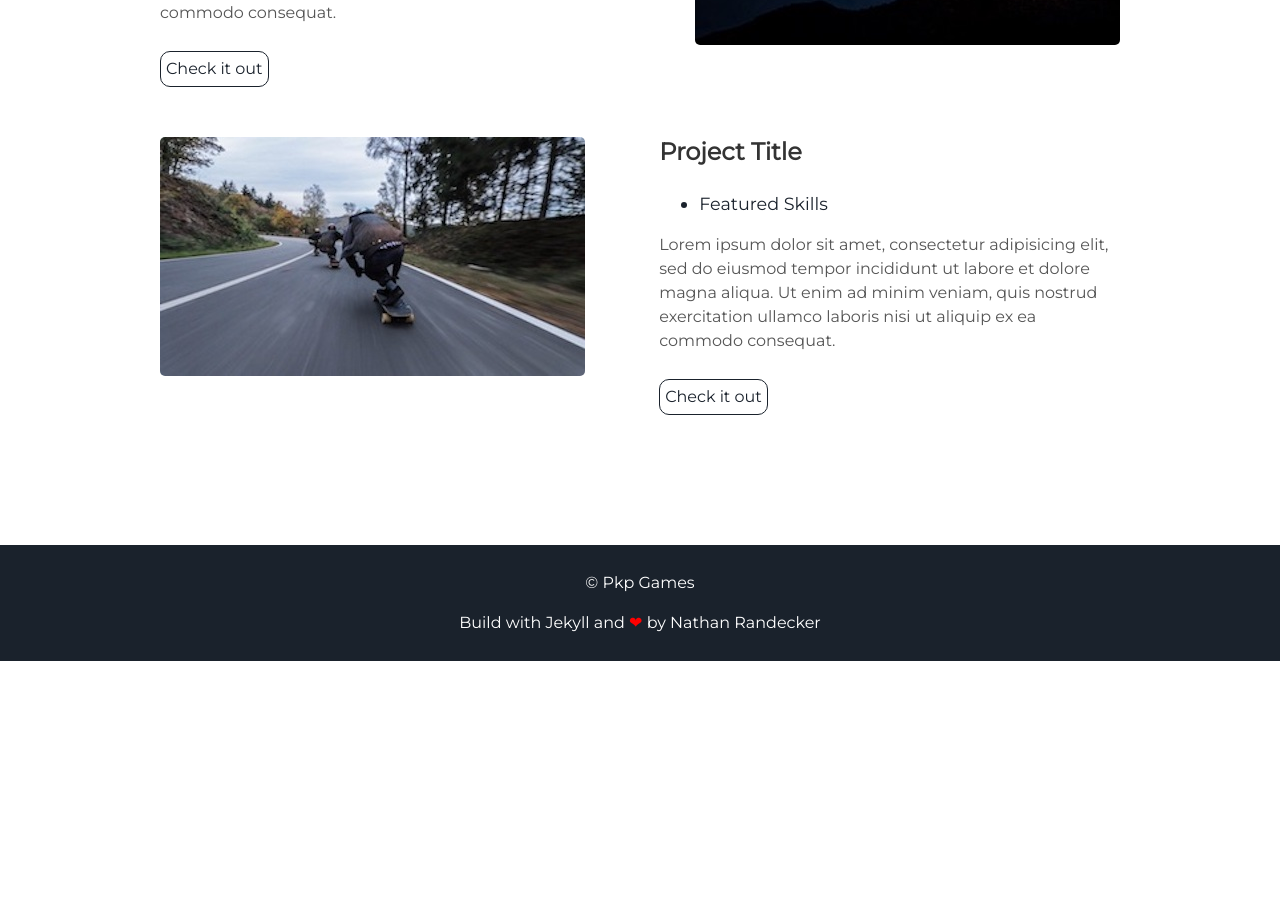
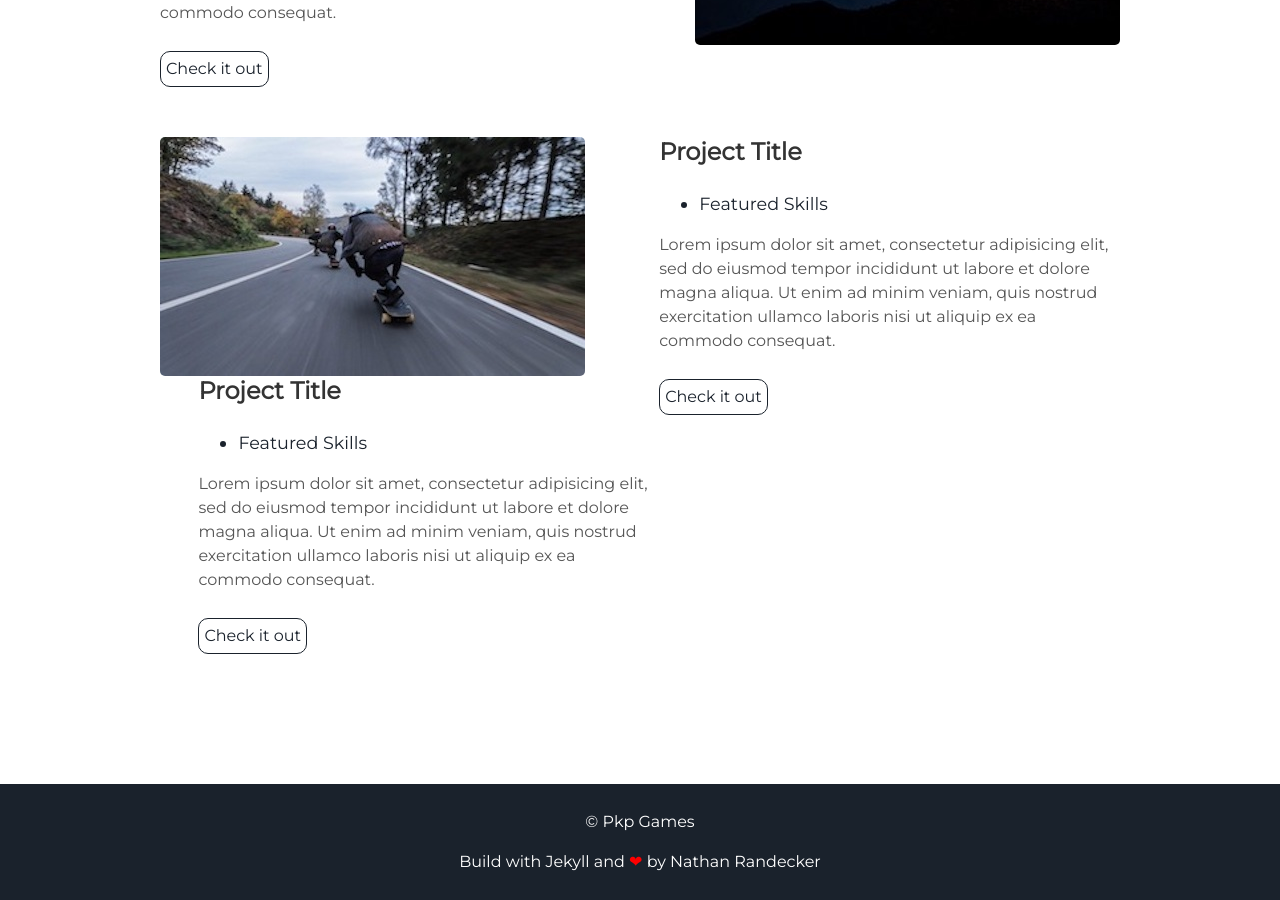
Before and after one commit to pkpgames/pkpgames.github.io, a Jekyll site: the page built from index.html, in a window 1280 px wide and 900 px high, scrolled down 1842 px. Built offline with Jekyll 4.4.1, drawn with Linux system fonts in a browser that asks for light colours; before the commit the page ends 2503 px from its top, so only the background shows below that.

Commit message:
Update projects.html

```diff
--- a/_includes/projects.html
+++ b/_includes/projects.html
@@ -26,4 +26,12 @@
     <p>Lorem ipsum dolor sit amet, consectetur adipisicing elit, sed do eiusmod tempor incididunt ut labore et dolore magna aliqua. Ut enim ad minim veniam, quis nostrud exercitation ullamco laboris nisi ut aliquip ex ea commodo consequat.</p>
     <a class="project-link" href="#">Check it out</a>
   </div>
+  <div class="contents-right">
+    <h3> Project Title </h3>
+    <ul>
+      <li> Featured Skills</li>
+    </ul>
+    <p>Lorem ipsum dolor sit amet, consectetur adipisicing elit, sed do eiusmod tempor incididunt ut labore et dolore magna aliqua. Ut enim ad minim veniam, quis nostrud exercitation ullamco laboris nisi ut aliquip ex ea commodo consequat.</p>
+    <a class="project-link" href="#">Check it out</a>
+  </div>
 </div>
```
